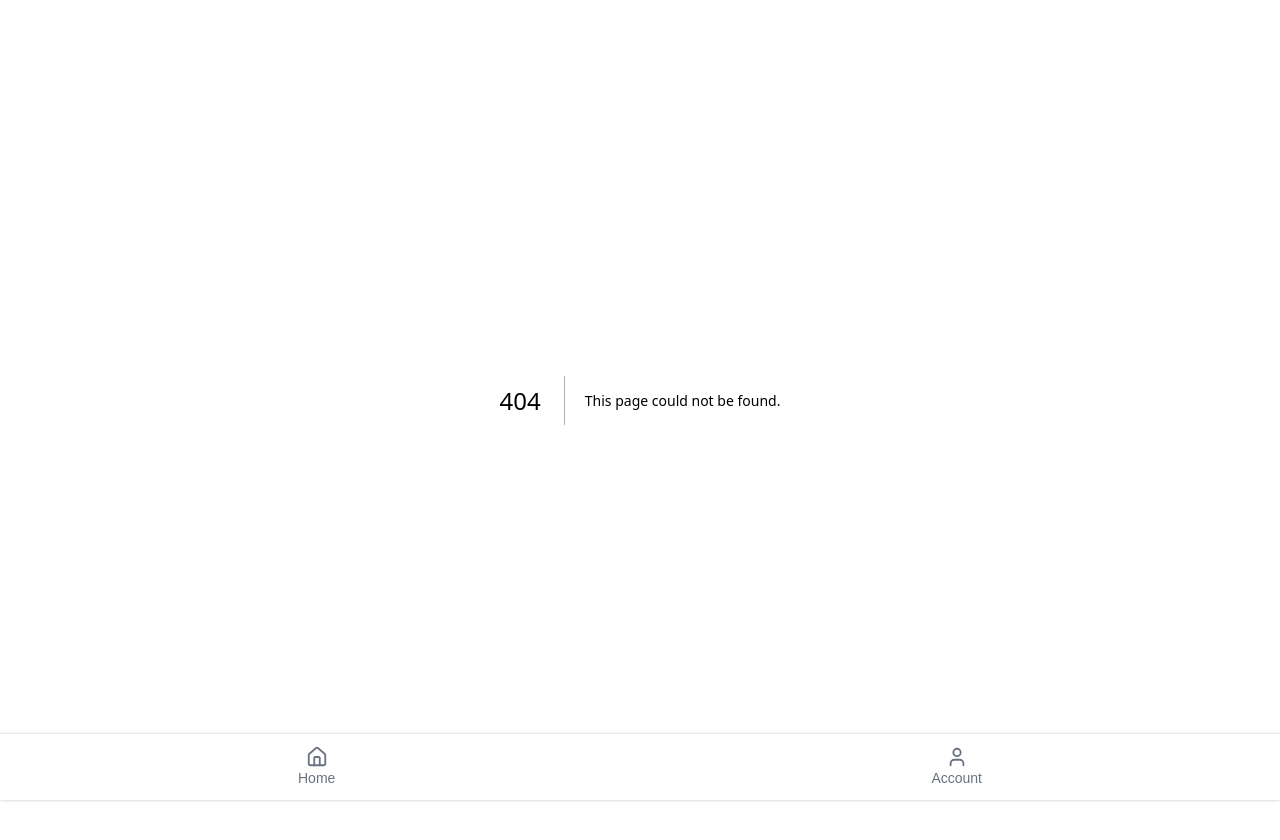
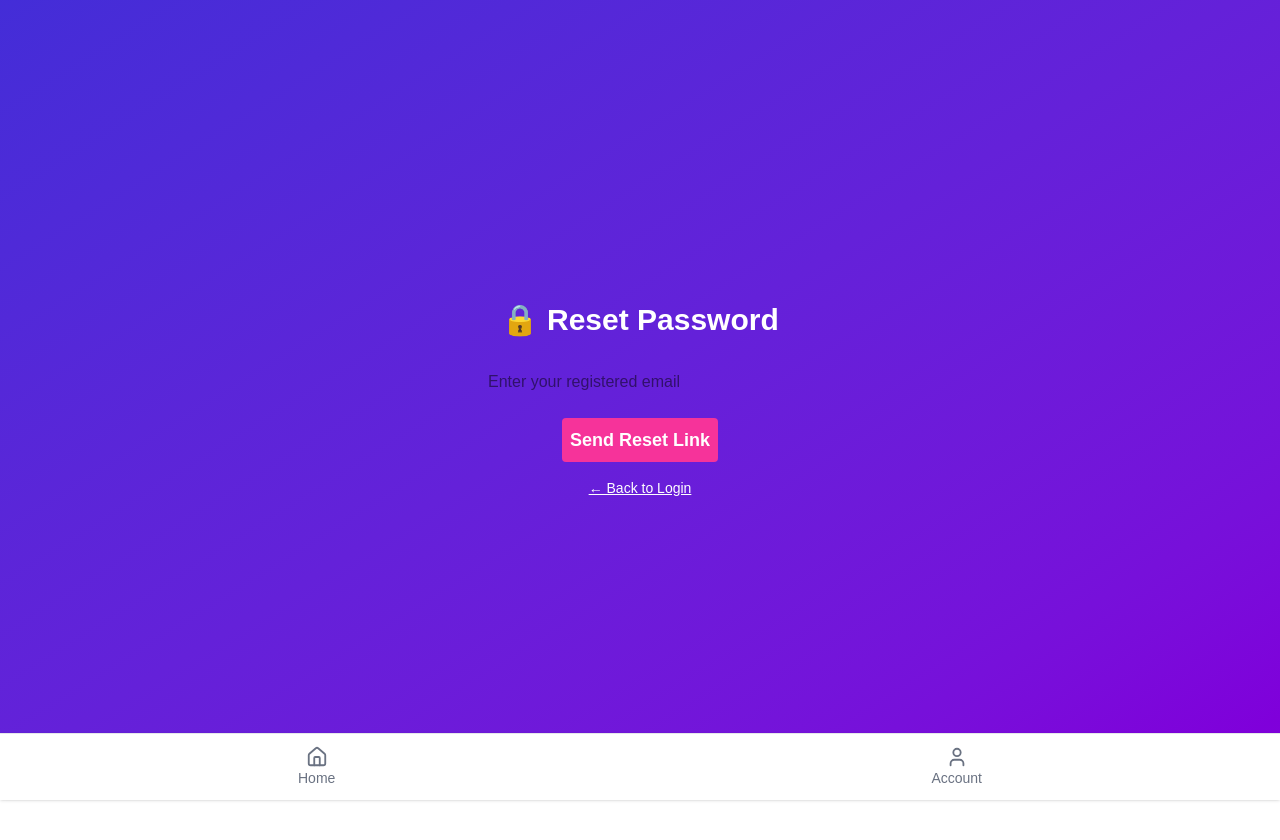
Before and after one commit to kaushalkishor1882-gif/dreamgullak, a Next.js app: page /forgot-password in a window 1280 px wide. Before the commit this address had no page. Shown: the top 840 px of the page. Built offline with nearby package versions, Linux system fonts and the light colour scheme; no server answers.

Commit message:
Your message about what you updated

```diff
--- /dev/null
+++ b/app/forgot-password/page.tsx
@@ -0,0 +1,63 @@
+"use client";
+import { useState } from "react";
+import { sendPasswordResetEmail } from "firebase/auth";
+import { auth } from "../lib/firebase";
+import { useRouter } from "next/navigation";
+
+export default function ForgotPasswordPage() {
+  const [email, setEmail] = useState("");
+  const [loading, setLoading] = useState(false);
+  const router = useRouter();
+
+  const handleReset = async () => {
+    if (!email.trim()) {
+      alert("⚠️ Please enter your registered email.");
+      return;
+    }
+
+    try {
+      setLoading(true);
+      await sendPasswordResetEmail(auth, email);
+      alert("✅ Password reset link sent! Check your inbox.");
+      router.push("/login"); // Redirect to login after sending
+    } catch (error: any) {
+      alert("❌ Error: " + error.message);
+    } finally {
+      setLoading(false);
+    }
+  };
+
+  return (
+    <div className="flex flex-col items-center justify-center min-h-screen bg-gradient-to-br from-indigo-700 to-purple-700 text-white">
+      <h1 className="text-3xl font-bold mb-6">🔒 Reset Password</h1>
+
+      <input
+        type="email"
+        placeholder="Enter your registered email"
+        value={email}
+        onChange={(e) => setEmail(e.target.value)}
+        className="p-2 rounded text-black mb-4 w-80"
+        disabled={loading}
+      />
+
+      <button
+        onClick={handleReset}
+        className={`p-2 rounded text-lg font-semibold transition ${
+          loading
+            ? "bg-gray-400 cursor-not-allowed"
+            : "bg-pink-500 hover:bg-pink-600"
+        }`}
+        disabled={loading}
+      >
+        {loading ? "Sending..." : "Send Reset Link"}
+      </button>
+
+      <button
+        onClick={() => router.push("/login")}
+        className="mt-4 underline text-sm hover:text-gray-200"
+      >
+        ← Back to Login
+      </button>
+    </div>
+  );
+}
--- a/app/lib/firebase.ts
+++ b/app/lib/firebase.ts
@@ -1,16 +1,21 @@
-// /app/lib/firebase.ts
+// app/lib/firebase.ts
 import { initializeApp, getApps, getApp } from "firebase/app";
 import { getAuth } from "firebase/auth";
 import { getFirestore } from "firebase/firestore";
 
+// Load config from environment variables
 const firebaseConfig = {
-  apiKey: "AIzaSyDquyt-nNLi58OyksaxoLIqjyQFlVlZ6Y8",
-  authDomain: "dreamgullak-594ee.firebaseapp.com",
-  projectId: "dreamgullak-594ee",
-  storageBucket: "dreamgullak-594ee.firebasestorage.app",
-  messagingSenderId: "881701645541",
-  appId: "1:881701645541:web:a67a2c680b00cfe155380c",
+  apiKey: process.env.NEXT_PUBLIC_FIREBASE_API_KEY,
+  authDomain: process.env.NEXT_PUBLIC_FIREBASE_AUTH_DOMAIN,
+  projectId: process.env.NEXT_PUBLIC_FIREBASE_PROJECT_ID,
+  storageBucket: process.env.NEXT_PUBLIC_FIREBASE_STORAGE_BUCKET,
+  messagingSenderId: process.env.NEXT_PUBLIC_FIREBASE_MESSAGING_SENDER_ID,
+  appId: process.env.NEXT_PUBLIC_FIREBASE_APP_ID,
+  measurementId: process.env.NEXT_PUBLIC_FIREBASE_MEASUREMENT_ID,
 };
+
+// Prevent reinitialization (Next.js hot reload)
 const app = !getApps().length ? initializeApp(firebaseConfig) : getApp();
+
 export const auth = getAuth(app);
 export const db = getFirestore(app);
--- a/app/login/page.tsx
+++ b/app/login/page.tsx
@@ -1,7 +1,11 @@
 "use client";
 import { useState } from "react";
 import { useRouter } from "next/navigation";
-import { signInWithEmailAndPassword, signInWithPopup, GoogleAuthProvider } from "firebase/auth";
+import {
+  signInWithEmailAndPassword,
+  signInWithPopup,
+  GoogleAuthProvider,
+} from "firebase/auth";
 import { auth } from "../lib/firebase";
 
 export default function LoginPage() {
@@ -10,16 +14,25 @@ export default function LoginPage() {
   const [password, setPassword] = useState("");
   const provider = new GoogleAuthProvider();
 
+  // ✨ Handle email/password login
   const handleLogin = async (e: any) => {
     e.preventDefault();
     try {
-      await signInWithEmailAndPassword(auth, email, password);
+      const userCredential = await signInWithEmailAndPassword(auth, email, password);
+
+      // check if verified
+      if (!userCredential.user.emailVerified) {
+        alert("⚠️ Please verify your email before logging in!");
+        return;
+      }
+
       router.push("/home");
     } catch (error: any) {
       alert("Login failed: " + error.message);
     }
   };
 
+  // ✨ Handle Google login
   const handleGoogleLogin = async () => {
     try {
       await signInWithPopup(auth, provider);
@@ -32,6 +45,7 @@ export default function LoginPage() {
   return (
     <div className="flex flex-col items-center justify-center min-h-screen bg-yellow-100">
       <h1 className="text-3xl font-bold mb-6">🔐 DreamGullak Login</h1>
+
       <form onSubmit={handleLogin} className="flex flex-col space-y-4 w-80">
         <input
           type="email"
@@ -39,24 +53,50 @@ export default function LoginPage() {
           className="p-2 border rounded"
           value={email}
           onChange={(e) => setEmail(e.target.value)}
+          required
         />
+
         <input
           type="password"
           placeholder="Password"
           className="p-2 border rounded"
           value={password}
           onChange={(e) => setPassword(e.target.value)}
+          required
         />
-        <button type="submit" className="bg-orange-500 text-white p-2 rounded">
+
+        <button
+          type="submit"
+          className="bg-orange-500 text-white p-2 rounded hover:bg-orange-600"
+        >
           Login
         </button>
-        <button onClick={handleGoogleLogin} type="button" className="bg-red-500 text-white p-2 rounded">
+
+        <button
+          onClick={handleGoogleLogin}
+          type="button"
+          className="bg-red-500 text-white p-2 rounded hover:bg-red-600"
+        >
           Sign in with Google
         </button>
       </form>
+
+      {/* 🆕 Forgot Password Section */}
+      <p className="text-sm text-center mt-4">
+        <a
+          onClick={() => router.push("/forgot-password")}
+          className="text-blue-500 hover:underline cursor-pointer"
+        >
+          Forgot Password?
+        </a>
+      </p>
+
       <p className="mt-4">
         Don’t have an account?{" "}
-        <button className="text-blue-500 underline" onClick={() => router.push("/register")}>
+        <button
+          className="text-blue-500 underline"
+          onClick={() => router.push("/register")}
+        >
           Register
         </button>
       </p>
--- a/app/register/page.tsx
+++ b/app/register/page.tsx
@@ -1,27 +1,41 @@
 "use client";
 import { useState } from "react";
 import { useRouter } from "next/navigation";
-import { createUserWithEmailAndPassword } from "firebase/auth";
+import { createUserWithEmailAndPassword, sendEmailVerification } from "firebase/auth";
 import { auth } from "../lib/firebase";
 
 export default function RegisterPage() {
   const router = useRouter();
   const [email, setEmail] = useState("");
   const [password, setPassword] = useState("");
+  const [loading, setLoading] = useState(false);
 
   const handleRegister = async (e: any) => {
     e.preventDefault();
+    setLoading(true);
+
     try {
-      await createUserWithEmailAndPassword(auth, email, password);
-      router.push("/home");
+      // Create a new user
+      const userCredential = await createUserWithEmailAndPassword(auth, email, password);
+
+      // Send verification email
+      await sendEmailVerification(userCredential.user);
+
+      alert("📩 Verification email sent! Please check your inbox and verify before logging in.");
+
+      // Redirect to login after registration
+      router.push("/login");
     } catch (error: any) {
       alert("Registration failed: " + error.message);
+    } finally {
+      setLoading(false);
     }
   };
 
   return (
     <div className="flex flex-col items-center justify-center min-h-screen bg-yellow-50">
-      <h1 className="text-3xl font-bold mb-6">🧑‍💻 Register for DreamGullak</h1>
+      <h1 className="text-3xl font-bold mb-6">🧑💻 Register for DreamGullak</h1>
+
       <form onSubmit={handleRegister} className="flex flex-col space-y-4 w-80">
         <input
           type="email"
@@ -29,18 +43,29 @@ export default function RegisterPage() {
           className="p-2 border rounded"
           value={email}
           onChange={(e) => setEmail(e.target.value)}
+          required
         />
+
         <input
           type="password"
           placeholder="Password"
           className="p-2 border rounded"
           value={password}
           onChange={(e) => setPassword(e.target.value)}
+          required
         />
-        <button type="submit" className="bg-yellow-500 text-white p-2 rounded">
-          Register
+
+        <button
+          type="submit"
+          disabled={loading}
+          className={`p-2 rounded text-white font-semibold ${
+            loading ? "bg-gray-400" : "bg-yellow-500 hover:bg-yellow-600"
+          }`}
+        >
+          {loading ? "Creating Account..." : "Register"}
         </button>
       </form>
+
       <p className="mt-4">
         Already have an account?{" "}
         <button className="text-blue-500 underline" onClick={() => router.push("/login")}>
```
